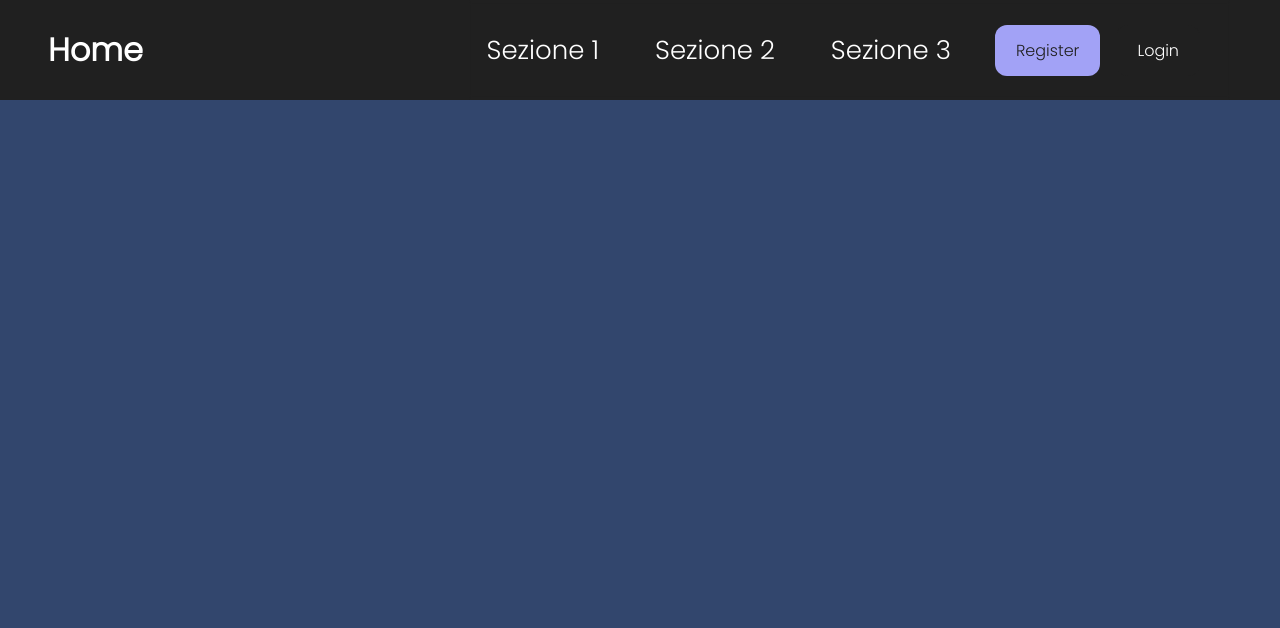
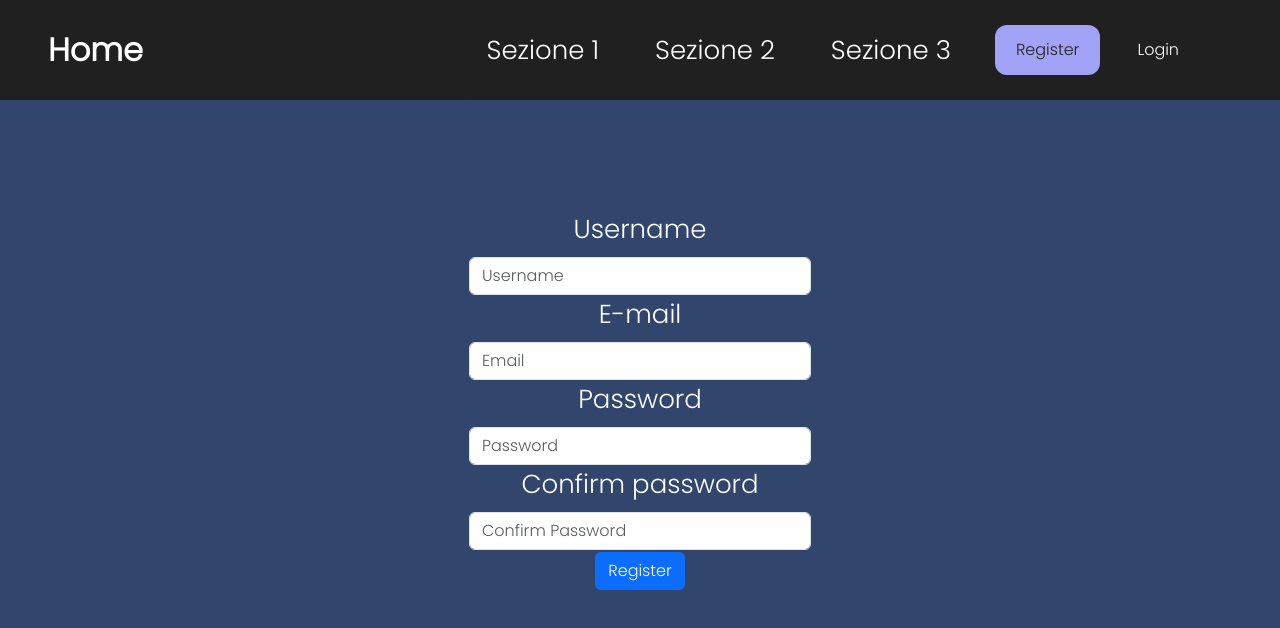
Before and after one commit to JarielGFox/new-account-manager, a React (Vite) app: page /register in a window 1280 px wide. Shown: the top 628 px of the page. Built offline with nearby package versions, Linux system fonts and the light colour scheme.

Commit message:
Refactoring and added typescript to old code and pages.

```diff
--- a/index.html
+++ b/index.html
@@ -6,11 +6,17 @@
   <link rel="icon" href="/favicon.ico" />
   <meta name="viewport" content="width=device-width, initial-scale=1.0" />
   <title>Digital Homelessness</title>
+  <link href="https://cdn.jsdelivr.net/npm/bootstrap@5.3.3/dist/css/bootstrap.min.css" rel="stylesheet"
+    integrity="sha384-QWTKZyjpPEjISv5WaRU9OFeRpok6YctnYmDr5pNlyT2bRjXh0JMhjY6hW+ALEwIH" crossorigin="anonymous">
 </head>
 
 <body>
   <div id="root"></div>
   <script type="module" src="/src/main.tsx"></script>
+  <script src="https://cdn.jsdelivr.net/npm/bootstrap@5.3.3/dist/js/bootstrap.bundle.min.js"
+    integrity="sha384-YvpcrYf0tY3lHB60NNkmXc5s9fDVZLESaAA55NDzOxhy9GkcIdslK1eN7N6jIeHz"
+    crossorigin="anonymous"></script>
 </body>
 
+
 </html>
--- a/src/App.tsx
+++ b/src/App.tsx
@@ -3,6 +3,8 @@ import './App.css';
 import { BrowserRouter as Router, Routes, Route } from "react-router-dom";
 import Navbar from './components/Navbar/Navbar';
 import Home from './views/Home';
+import Main from "./views/Main";
+import Register from "./components/Register";
 import Login from "./components/Login";
 
 interface AppProps {
@@ -21,7 +23,9 @@ const App: React.FC<AppProps> = () => {
         <div className="content">
           <Routes>
             <Route path="/" element={<Home />} />
+            <Route path="/register" element={<Register />} />
             <Route path="/login" element={<Login isLoggedIn={isLoggedIn} setIsLoggedIn={setIsLoggedIn} />} />
+            <Route path="/main" element={<Main user={''} />} />
           </Routes>
         </div>
       </header>
--- /dev/null
+++ b/src/components/Dashboard.tsx
@@ -0,0 +1,15 @@
+interface DashboardProps {
+    user: string
+}
+
+const Dashboard: React.FC<DashboardProps> = ({user}) => {
+
+
+    return (
+        <>
+            <h1>Benvenuto {user}</h1>
+        </>
+    )
+}
+
+export default Dashboard;
--- a/src/components/Login.tsx
+++ b/src/components/Login.tsx
@@ -46,7 +46,6 @@ const Login: React.FC<LoginProps> = ({ isLoggedIn, setIsLoggedIn }) => {
                 headers: {
                     'Content-Type': 'application/json'
                 },
-                credentials: 'include',
                 body: JSON.stringify(formLogin)
             })
 
--- /dev/null
+++ b/src/components/Register.tsx
@@ -0,0 +1,113 @@
+import { useState } from "react";
+import ShowMessage from "./ShowMessage";
+
+interface FormData {
+    username: string;
+    email: string;
+    password: string;
+    password_confirmation: string;
+}
+
+const Register: React.FC = () => {
+
+    //Stato per il messaggio di errore dal componente ShowMessage
+    const [messageFromServer, setMessageFromServer] = useState<string>('');
+
+    //Stato dati da compilare utente
+    const [formData, setFormData] = useState<FormData>({
+        username: '',
+        email: '',
+        password: '',
+        password_confirmation: ''
+    })
+
+
+    const handleChange = (event: React.ChangeEvent<HTMLInputElement>) => {
+        event.preventDefault();
+        //destrutturiamo nome dell'input field e valore di ciò che viene inserito nel field
+        const { name, value } = event.target;
+
+        setFormData((formData: any) => ({
+            ...formData,
+            [name]: value
+        }))
+    };
+
+    const handleSubmit = async (event: React.FormEvent<HTMLFormElement>) => {
+        event.preventDefault();
+
+        try {
+            const response = await fetch ('http://localhost:8000/php/includes/register.inc.php', {
+                method: 'POST',
+                headers: {
+                    'Content-Type': 'application/json'
+                },
+                body: JSON.stringify(formData)
+            });
+
+            const data = await response.json();
+            if (!response.ok) {
+                throw new Error(data.error || 'Something went wrong');
+            }
+
+            setMessageFromServer(JSON.stringify(data));
+
+        } catch (error: any) {
+            console.error('There was a problem with the registration:', error.message);
+            setMessageFromServer(JSON.stringify({ error: error.message }));
+        }
+    }
+
+ return (
+        <div>
+            <ShowMessage messageFromServer={messageFromServer} />
+            <form onSubmit={handleSubmit}>
+
+                <label htmlFor="username" className="form-label">Username</label>
+                <input type="text"
+                    name="username"
+                    id="username"
+                    placeholder="Username"
+                    className="form-control"
+                    onChange={handleChange}
+                    value={formData.username}
+                />
+
+                <label htmlFor="email" className="form-label">E-mail</label>
+                <input type="email"
+                    name="email"
+                    id="email"
+                    placeholder="Email"
+                    className="form-control"
+                    onChange={handleChange}
+                    value={formData.email}
+                />
+
+                <label htmlFor="password" className="form-label">Password</label>
+                <input type="password"
+                    name="password"
+                    id="password"
+                    placeholder="Password"
+                    className="form-control"
+                    onChange={handleChange}
+                    value={formData.password}
+                />
+
+                <label htmlFor="password_confirmation" className="form-label">Confirm password</label>
+                <input type="password"
+                    name="password_confirmation"
+                    id="password_confirmation"
+                    placeholder="Confirm Password"
+                    className="form-control"
+                    onChange={handleChange}
+                    value={formData.password_confirmation}
+                />
+
+
+                <button className="btn btn-primary" type="submit">Register</button>
+            </form>
+        </div>
+    );
+}
+
+export default Register;
--- /dev/null
+++ b/src/views/Main.tsx
@@ -0,0 +1,16 @@
+import Dashboard from "../components/Dashboard";
+
+interface MainProps {
+    user: string
+}
+
+const Main: React.FC<MainProps> = ({user}) => {
+
+     return (
+        <div className="dashboard">
+            <Dashboard user={user} />
+        </div>
+    );
+}
+
+export default Main;
```
Also changed, not shown: 2 other files (tests, documents, lock files or other folders).
